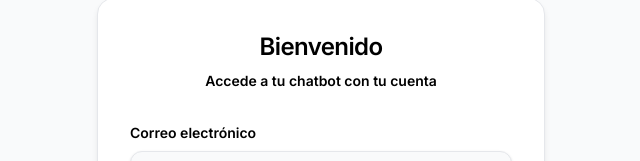
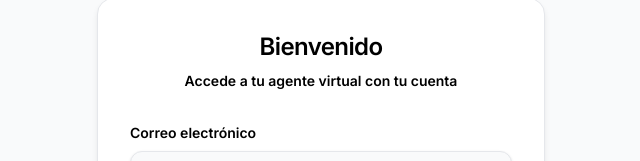
Before and after one commit to olired2/chatbot, a Next.js app: page /auth/login in a window 1280 px wide. Shown: the part 186-347 px from the top of the page, without its empty margins (319-959 px from the left). Built offline with nearby package versions, Linux system fonts and the light colour scheme; no server answers.

Commit message:
refactor: replace all 'chatbot' mentions with 'agente virtual' in UI, documentation and code

```diff
--- a/src/app/auth/login/page.tsx
+++ b/src/app/auth/login/page.tsx
@@ -17,7 +17,7 @@ export default async function LoginPage() {
           Bienvenido
         </h1>
         <p className="text-gray-500 text-sm">
-          Accede a tu chatbot con tu cuenta
+          Accede a tu agente virtual con tu cuenta
         </p>
       </div>
       <LoginForm />
--- a/src/lib/ai/embeddings.ts
+++ b/src/lib/ai/embeddings.ts
@@ -6,7 +6,7 @@ const DOCS_PATH = path.join(process.cwd(), 'uploads');
 const CHROMA_PATH = path.join(process.cwd(), 'chroma_db');
 
 if (!process.env.GOOGLE_API_KEY) {
-  console.warn('⚠️ GOOGLE_API_KEY no encontrada. El chatbot no funcionará.');
+  console.warn('⚠️ GOOGLE_API_KEY no encontrada. El agente virtual no funcionará.');
 }
 
 const genAI = process.env.GOOGLE_API_KEY
```
Also changed, not shown: 2 other files (tests, documents, lock files or other folders).
